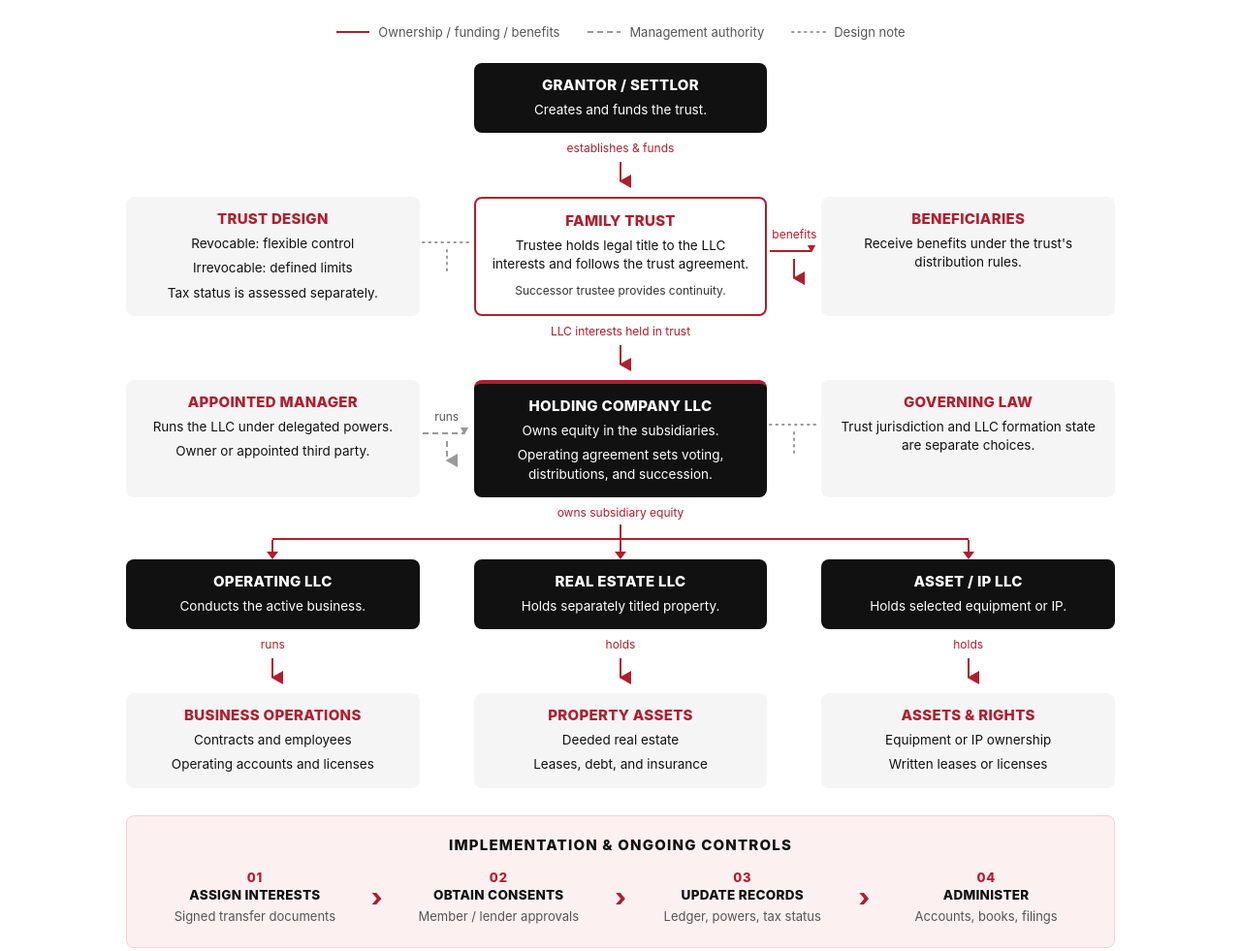
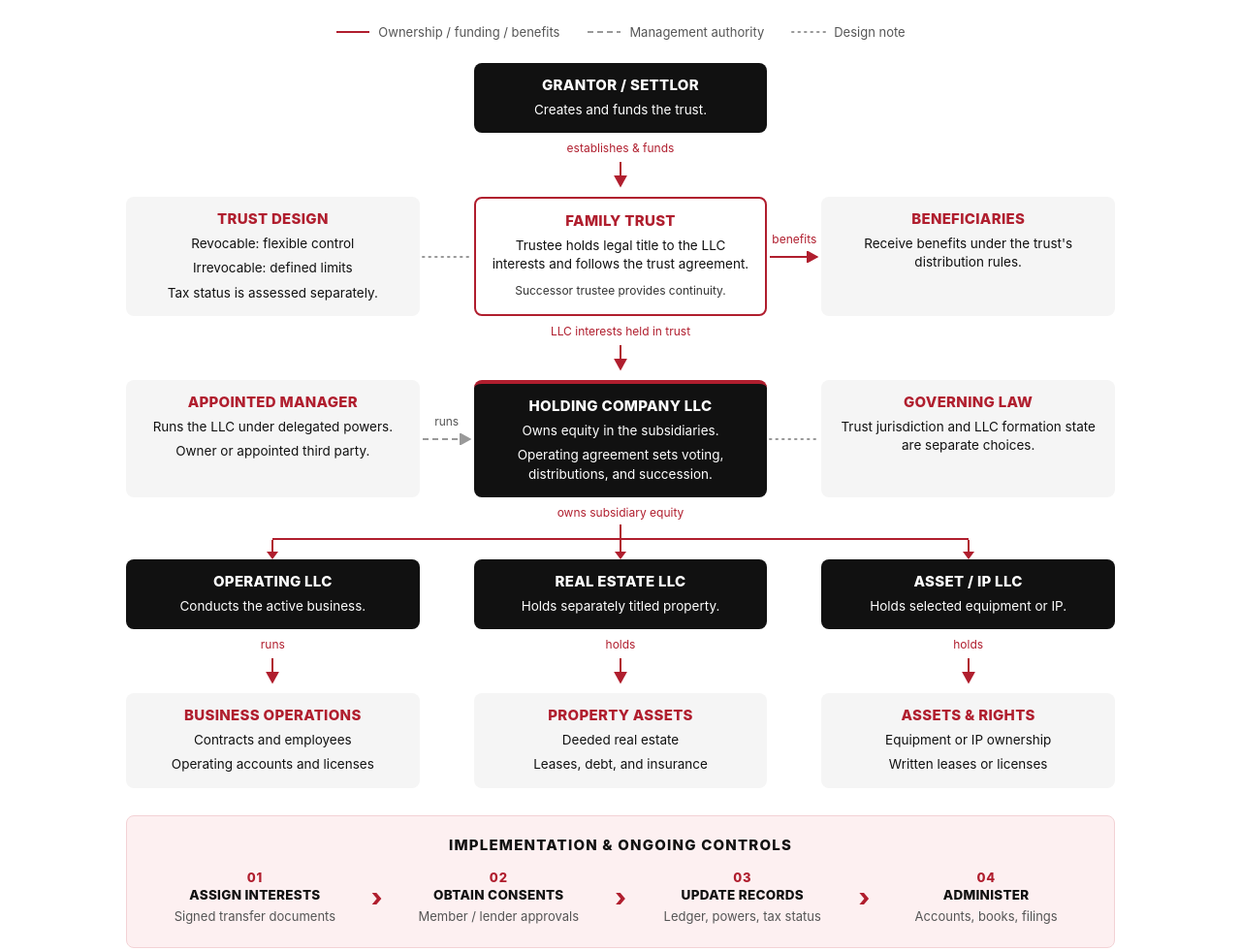
Before and after one commit to baianomauricio/bm, a plain HTML site: page public/retirement/planning/family_trust_structure.html in a window 1280 px wide. Shown: the part 116-1097 px from the top of the page at 97% size. Drawn offline with Linux system fonts and the light colour scheme.

Commit message:
Fix trust-page diagram arrows: marker orientation, hconn variant specificity, centring, gaps

```diff
--- a/public/retirement/planning/family_trust_structure.html
+++ b/public/retirement/planning/family_trust_structure.html
@@ -192,8 +192,25 @@
       display: block;
       margin: 0 auto;
     }
-    .hconn-v {
+    .hconn > svg.hconn-v {
       display: none;
+    }
+
+    /* Desktop only: the hconn label sits above the line without
+       pushing it off the boxes' midline — the svg alone is centred
+       in the row, the label floats above it. Mobile keeps the label
+       in flow (stacked layout, no midline to hold). */
+    @media (min-width: 641px) {
+      .hconn {
+        position: relative;
+      }
+      .hconn .conn-label {
+        position: absolute;
+        left: 0;
+        right: 0;
+        bottom: 100%;
+        margin-bottom: 4px;
+      }
     }
 
     /* Branch: Holding Company LLC down to the three subsidiary LLCs.
@@ -490,10 +507,10 @@
       .hconn {
         padding: 8px 0;
       }
-      .hconn-h {
+      .hconn > svg.hconn-h {
         display: none;
       }
-      .hconn-v {
+      .hconn > svg.hconn-v {
         display: block;
       }
       /* Branch on mobile: a single centred arrow (the bar and the
@@ -589,8 +606,8 @@
       <!-- Shared arrowheads for the SVG connectors. -->
       <svg width="0" height="0" style="position:absolute" aria-hidden="true">
         <defs>
-          <marker id="arr-red" viewBox="0 0 10 10" refX="5" refY="8" markerWidth="7" markerHeight="7" orient="auto-start-reverse"><path d="M0,0 L10,0 L5,9 z" fill="#b01e2e"/></marker>
-          <marker id="arr-grey" viewBox="0 0 10 10" refX="5" refY="8" markerWidth="7" markerHeight="7" orient="auto-start-reverse"><path d="M0,0 L10,0 L5,9 z" fill="#999"/></marker>
+          <marker id="arr-red" viewBox="0 0 10 10" refX="8" refY="5" markerWidth="7" markerHeight="7" orient="auto-start-reverse"><path d="M0,0 L0,10 L9,5 z" fill="#b01e2e"/></marker>
+          <marker id="arr-grey" viewBox="0 0 10 10" refX="8" refY="5" markerWidth="7" markerHeight="7" orient="auto-start-reverse"><path d="M0,0 L0,10 L9,5 z" fill="#999"/></marker>
         </defs>
       </svg>
 
@@ -603,7 +620,7 @@
       <!-- Grantor → Family Trust -->
       <div class="vconn conn-red g-span g-r2">
         <span class="conn-label">establishes &amp; funds</span>
-        <svg width="24" height="30" viewBox="0 0 24 30" aria-hidden="true"><line x1="12" y1="2" x2="12" y2="22" stroke="#b01e2e" stroke-width="2" marker-end="url(#arr-red)"/></svg>
+        <svg width="24" height="30" viewBox="0 0 24 30" aria-hidden="true"><line x1="12" y1="2" x2="12" y2="27" stroke="#b01e2e" stroke-width="2" marker-end="url(#arr-red)"/></svg>
       </div>
 
       <!-- Tier 2 -->
@@ -624,8 +641,8 @@
       </div>
       <div class="hconn conn-red g-c4 g-r3">
         <span class="conn-label">benefits</span>
-        <svg class="hconn-h" width="52" height="12" viewBox="0 0 52 12" aria-hidden="true"><line x1="1" y1="6" x2="44" y2="6" stroke="#b01e2e" stroke-width="2" marker-end="url(#arr-red)"/></svg>
-        <svg class="hconn-v" width="24" height="30" viewBox="0 0 24 30" aria-hidden="true"><line x1="12" y1="2" x2="12" y2="22" stroke="#b01e2e" stroke-width="2" marker-end="url(#arr-red)"/></svg>
+        <svg class="hconn-h" width="52" height="12" viewBox="0 0 52 12" aria-hidden="true"><line x1="1" y1="6" x2="50" y2="6" stroke="#b01e2e" stroke-width="2" marker-end="url(#arr-red)"/></svg>
+        <svg class="hconn-v" width="24" height="30" viewBox="0 0 24 30" aria-hidden="true"><line x1="12" y1="2" x2="12" y2="27" stroke="#b01e2e" stroke-width="2" marker-end="url(#arr-red)"/></svg>
       </div>
       <div class="box box-grey g-c5 g-r3">
         <p class="box-title">BENEFICIARIES</p>
@@ -635,7 +652,7 @@
       <!-- Family Trust → Holding Company LLC -->
       <div class="vconn conn-red g-span g-r4">
         <span class="conn-label">LLC interests held in trust</span>
-        <svg width="24" height="30" viewBox="0 0 24 30" aria-hidden="true"><line x1="12" y1="2" x2="12" y2="22" stroke="#b01e2e" stroke-width="2" marker-end="url(#arr-red)"/></svg>
+        <svg width="24" height="30" viewBox="0 0 24 30" aria-hidden="true"><line x1="12" y1="2" x2="12" y2="27" stroke="#b01e2e" stroke-width="2" marker-end="url(#arr-red)"/></svg>
       </div>
 
       <!-- Tier 3 -->
@@ -646,8 +663,8 @@
       </div>
       <div class="hconn conn-grey g-c2 g-r5">
         <span class="conn-label">runs</span>
-        <svg class="hconn-h" width="52" height="12" viewBox="0 0 52 12" aria-hidden="true"><line x1="1" y1="6" x2="44" y2="6" stroke="#999" stroke-width="2" stroke-dasharray="6 4" marker-end="url(#arr-grey)"/></svg>
-        <svg class="hconn-v" width="24" height="30" viewBox="0 0 24 30" aria-hidden="true"><line x1="12" y1="2" x2="12" y2="22" stroke="#999" stroke-width="2" stroke-dasharray="6 4" marker-end="url(#arr-grey)"/></svg>
+        <svg class="hconn-h" width="52" height="12" viewBox="0 0 52 12" aria-hidden="true"><line x1="1" y1="6" x2="50" y2="6" stroke="#999" stroke-width="2" stroke-dasharray="6 4" marker-end="url(#arr-grey)"/></svg>
+        <svg class="hconn-v" width="24" height="30" viewBox="0 0 24 30" aria-hidden="true"><line x1="12" y1="2" x2="12" y2="27" stroke="#999" stroke-width="2" stroke-dasharray="6 4" marker-end="url(#arr-grey)"/></svg>
       </div>
       <div class="box box-black box-holding g-c3 g-r5">
         <p class="box-title">HOLDING COMPANY LLC</p>
@@ -682,7 +699,7 @@
       </div>
       <div class="vconn conn-red g-c1 g-r8">
         <span class="conn-label">runs</span>
-        <svg width="24" height="30" viewBox="0 0 24 30" aria-hidden="true"><line x1="12" y1="2" x2="12" y2="22" stroke="#b01e2e" stroke-width="2" marker-end="url(#arr-red)"/></svg>
+        <svg width="24" height="30" viewBox="0 0 24 30" aria-hidden="true"><line x1="12" y1="2" x2="12" y2="27" stroke="#b01e2e" stroke-width="2" marker-end="url(#arr-red)"/></svg>
       </div>
       <div class="box box-grey g-c1 g-r9">
         <p class="box-title">BUSINESS OPERATIONS</p>
@@ -695,7 +712,7 @@
       </div>
       <div class="vconn conn-red g-c3 g-r8">
         <span class="conn-label">holds</span>
-        <svg width="24" height="30" viewBox="0 0 24 30" aria-hidden="true"><line x1="12" y1="2" x2="12" y2="22" stroke="#b01e2e" stroke-width="2" marker-end="url(#arr-red)"/></svg>
+        <svg width="24" height="30" viewBox="0 0 24 30" aria-hidden="true"><line x1="12" y1="2" x2="12" y2="27" stroke="#b01e2e" stroke-width="2" marker-end="url(#arr-red)"/></svg>
       </div>
       <div class="box box-grey g-c3 g-r9">
         <p class="box-title">PROPERTY ASSETS</p>
@@ -708,7 +725,7 @@
       </div>
       <div class="vconn conn-red g-c5 g-r8">
         <span class="conn-label">holds</span>
-        <svg width="24" height="30" viewBox="0 0 24 30" aria-hidden="true"><line x1="12" y1="2" x2="12" y2="22" stroke="#b01e2e" stroke-width="2" marker-end="url(#arr-red)"/></svg>
+        <svg width="24" height="30" viewBox="0 0 24 30" aria-hidden="true"><line x1="12" y1="2" x2="12" y2="27" stroke="#b01e2e" stroke-width="2" marker-end="url(#arr-red)"/></svg>
       </div>
       <div class="box box-grey g-c5 g-r9">
         <p class="box-title">ASSETS &amp; RIGHTS</p>
```
